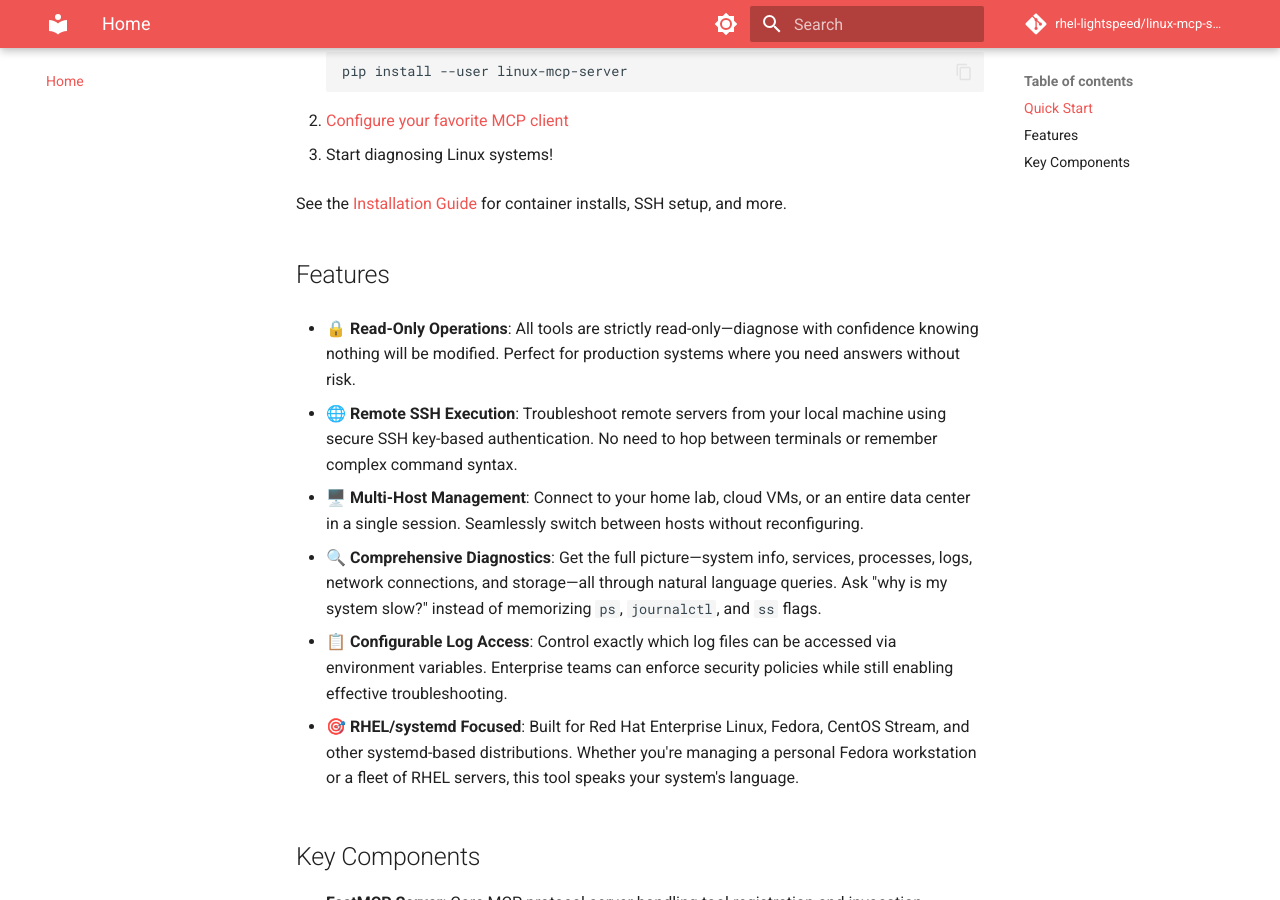
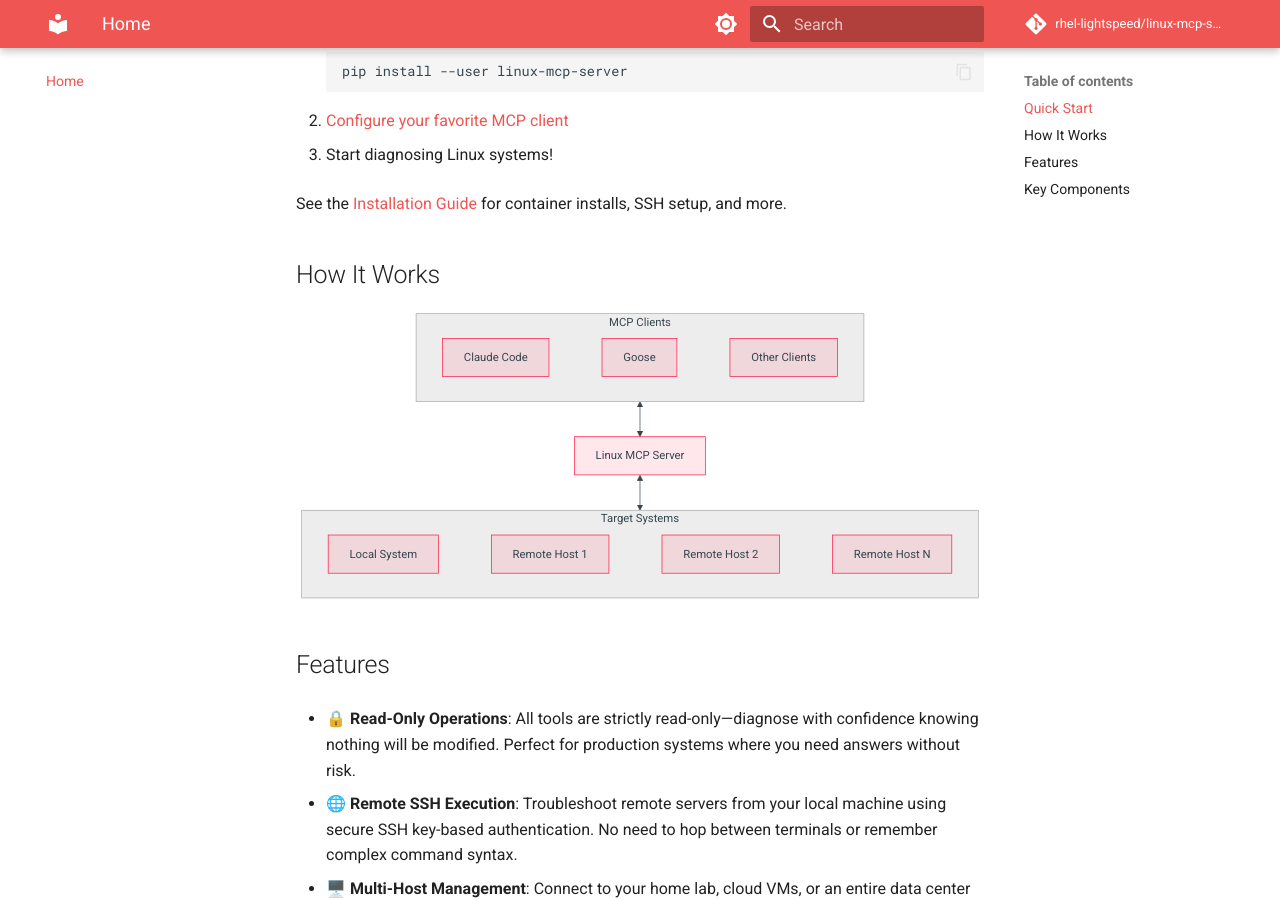
Before and after one commit to rhel-lightspeed/linux-mcp-server, an MkDocs documentation site: the page built from docs/index.md, in a window 1280 px wide and 900 px high, scrolled down 411 px. Built offline with MkDocs 1.6.1 and Material for MkDocs 9.7.7, drawn with Linux system fonts in a browser that asks for light colours; comment, search, counter and statistics services are not loaded; some of the changed lines change nothing that is shown.

Commit message:
docs: add mermaid architecture diagram to index page
Add a "How It Works" section with a mermaid flowchart showing:
- MCP clients (Claude Code, Goose, etc.) at the top
- Linux MCP Server in the middle
- Target systems (local and remote hosts) at the bottom

This provides a quick visual overview of the server's role in
connecting MCP clients to Linux systems.

Signed-off-by: Major Hayden <major@redhat.com>

````diff
--- a/docs/index.md
+++ b/docs/index.md
@@ -18,6 +18,26 @@
 3. Start diagnosing Linux systems!
 
 See the [Installation Guide](install.md) for container installs, SSH setup, and more.
+
+## How It Works
+
+```mermaid
+flowchart TB
+    subgraph clients["MCP Clients"]
+        direction LR
+        C1[Claude Code] ~~~ C2[Goose] ~~~ C3[Other Clients]
+    end
+
+    MCP[Linux MCP Server]
+
+    subgraph targets["Target Systems"]
+        direction LR
+        L[Local System] ~~~ R1[Remote Host 1] ~~~ R2[Remote Host 2] ~~~ RN[Remote Host N]
+    end
+
+    clients <--> MCP
+    MCP <--> targets
+```
 
 ## Features
 
````
